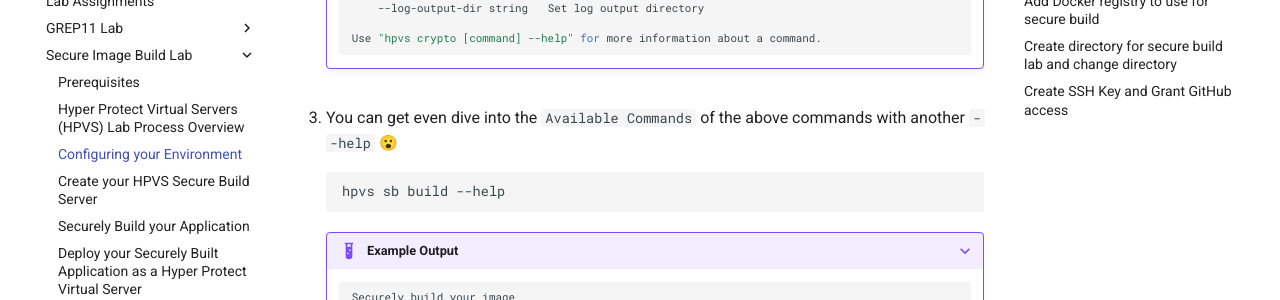
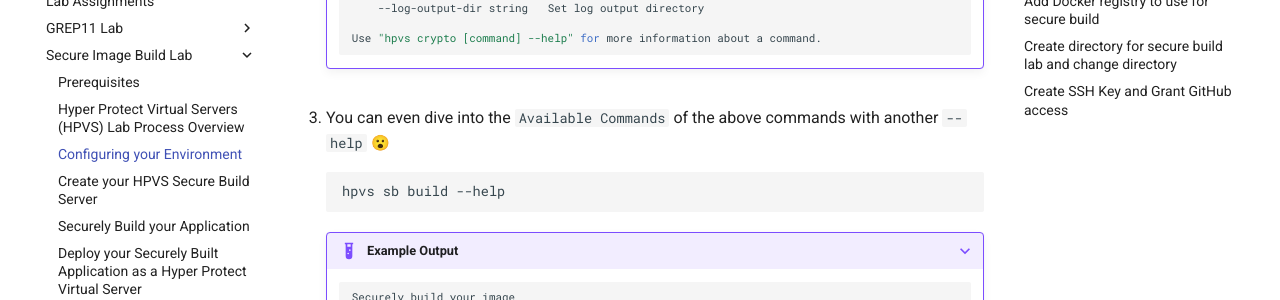
Before and after one commit to ibm-wsc/hyper-protect-virtual-servers-workshop, an MkDocs documentation site: the page built from docs/securebuild-lab/securebuild-setup.md, in a window 1280 px wide and 900 px high, scrolled down 1353 px. Shown: the part 152-452 px from the top of the window. Built offline with MkDocs 1.6.1 and Material for MkDocs 9.7.7, drawn with Linux system fonts in a browser that asks for light colours; emoji names are drawn with the system emoji font; comment, search, counter and statistics services are not loaded.

Commit message:
minor grammar edit

````diff
--- a/docs/securebuild-lab/securebuild-setup.md
+++ b/docs/securebuild-lab/securebuild-setup.md
@@ -473,7 +473,7 @@
             Use "hpvs vs [command] --help" for more information about a command.
             ```
 
-3. You can get even dive into the `Available Commands` of the above commands with another `--help` :open_mouth:
+3. You can even dive into the `Available Commands` of the above commands with another `--help` :open_mouth:
 
     ``` bash
     hpvs sb build --help
````
